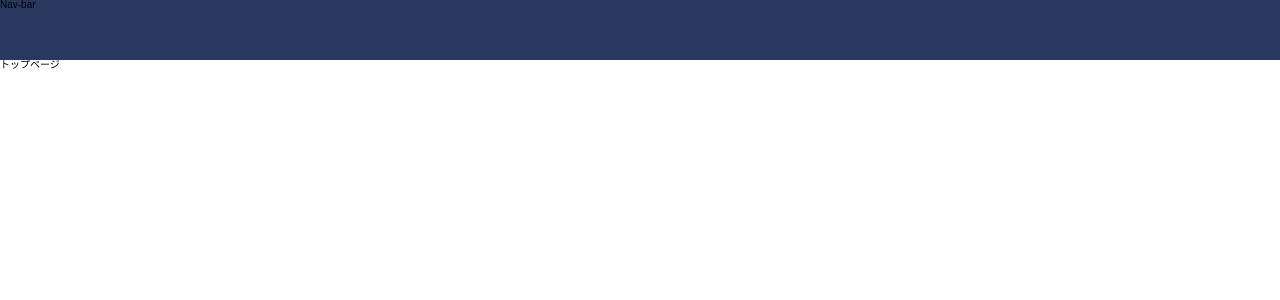
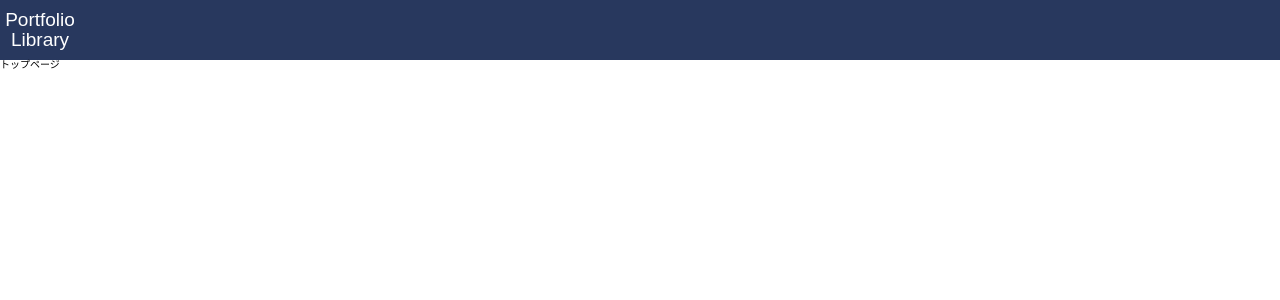
Before and after one commit to Kou0402/portfolio-library-new, a Nuxt app: page / in a window 1280 px wide. Shown: the top 300 px of the page. Built offline with nearby package versions, Linux system fonts and the light colour scheme.

Commit message:
style: add NavLogo

```diff
--- a/components/layouts/NavBar.vue
+++ b/components/layouts/NavBar.vue
@@ -1,8 +1,17 @@
 <template>
   <section class="nav-bar">
-    Nav-bar
+    <NavLogo></NavLogo>
   </section>
 </template>
+
+<script>
+import NavLogo from '~/components/layouts/NavLogo.vue'
+export default {
+  components: {
+    NavLogo
+  }
+}
+</script>
 
 <style lang="scss" scoped>
 .nav-bar {
--- /dev/null
+++ b/components/layouts/NavLogo.vue
@@ -0,0 +1,25 @@
+<template>
+  <div class="nav-logo">
+    <h1 class="logo-phrase">
+      Portfolio<br />
+      Library
+    </h1>
+  </div>
+</template>
+
+<style lang="scss" scoped>
+.nav-logo {
+  display: flex;
+  justify-content: center;
+  align-items: center;
+  width: 80px;
+  height: 100%;
+  > .logo-phrase {
+    color: $base-color;
+    font-size: 1.9rem;
+    text-align: center;
+    font-weight: 500;
+    line-height: 2rem;
+  }
+}
+</style>
```
